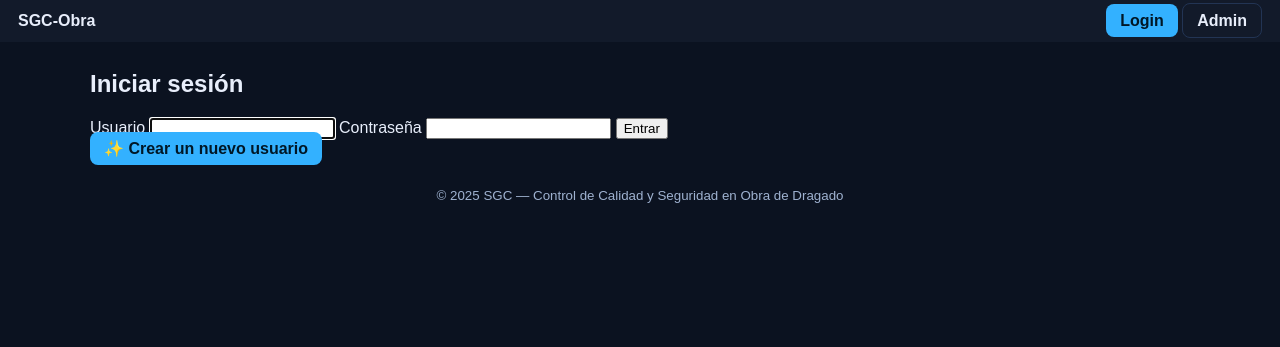
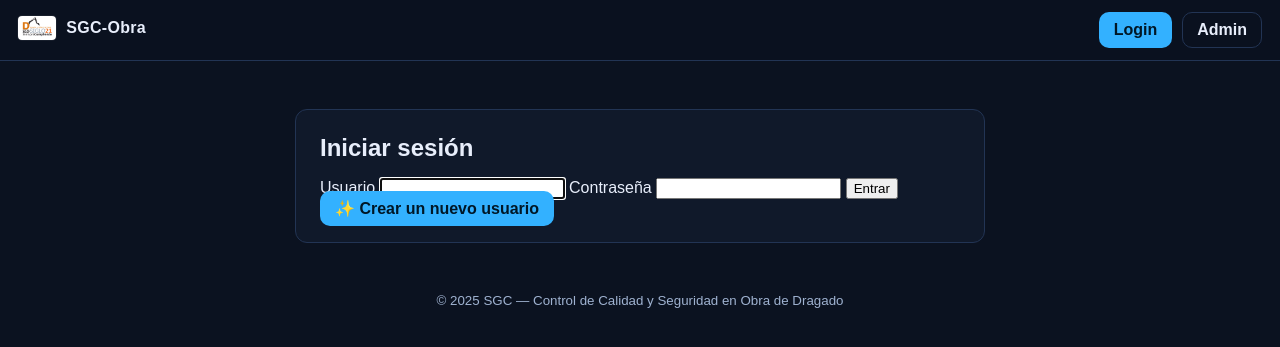
Before and after one commit to Mag0de0z2099/Proyecto-Codex, a Flask app: page /auth/login in a window 1280 px wide. Shown: the top 347 px of the page. Run offline with Flask 3, Linux system fonts and the light colour scheme.

Commit message:
feat(ui): agregar logo Siglo 21 en encabezado y pulir navbar

```diff
--- a/app/blueprints/auth/templates/auth/login.html
+++ b/app/blueprints/auth/templates/auth/login.html
@@ -1,8 +1,8 @@
 {% extends "base.html" %}
 {% block title %}Entrar{% endblock %}
 {% block content %}
-<article>
-  <h2>Iniciar sesión</h2>
+<section class="auth-wrap">
+  <h1>Iniciar sesión</h1>
   <form method="post" action="{{ url_for('auth.login_post') }}">
     <input type="hidden" name="csrf_token" value="{{ csrf_token() }}">
     <label class="form-label">
@@ -20,5 +20,5 @@
       </a>
     </div>
   </form>
-</article>
+</section>
 {% endblock %}
--- a/app/static/css/custom.css
+++ b/app/static/css/custom.css
@@ -2,10 +2,32 @@ body { font-family: Arial, sans-serif; margin:0; background:#0b1220; color:#e8ee
 a { text-decoration:none; }
 .sr-only { position:absolute; width:1px; height:1px; padding:0; margin:-1px; overflow:hidden; clip:rect(0,0,0,0); white-space:nowrap; border:0; }
 
-.navbar { display:flex; justify-content:space-between; padding:12px 18px; background:#121a2a; }
-.brand { font-weight:bold; }
-.btn { padding:8px 14px; border-radius:8px; background:#33b1ff; color:#001726; font-weight:600; }
-.btn.outline { background:transparent; border:1px solid #223454; color:#e8eefb; }
+.navbar{
+  position:sticky;top:0;z-index:10;
+  display:flex;align-items:center;justify-content:space-between;
+  padding:12px 18px;border-bottom:1px solid var(--border, #223454);
+  background:rgba(11,18,32,0.85);backdrop-filter:blur(6px)
+}
+.nav-left .brand{
+  display:inline-flex;align-items:center;gap:10px;
+  font-weight:600;letter-spacing:.3px
+}
+.nav-left .brand .logo{
+  height:24px;width:auto;display:block;border-radius:4px;
+  box-shadow:0 0 0 1px rgba(255,255,255,.06);
+}
+
+.nav-right{display:flex;gap:10px}
+.btn{
+  padding:8px 14px;border-radius:10px;
+  background:var(--accent, #33b1ff);color:#001726;font-weight:600;
+  border:1px solid transparent;transition:.2s
+}
+.btn:hover{filter:brightness(1.05)}
+.btn.outline{
+  background:transparent;border-color:var(--border, #223454);color:var(--text, #e8eefb)
+}
+.btn.outline:hover{background:rgba(18,26,42,.6)}
 
 .container { max-width:1100px; margin:28px auto; padding:0 16px; }
 .hero h1 { font-size:28px; margin-bottom:4px; }
@@ -22,3 +44,9 @@ a { text-decoration:none; }
 .external-link:hover { text-decoration:underline; }
 
 .footer { margin:28px auto; text-align:center; color:#9fb2d0; }
+
+.auth-wrap{
+  max-width:640px;margin:48px auto;padding:24px;
+  background:rgba(20,30,49,.6);border:1px solid var(--border,#223454);border-radius:12px
+}
+.auth-wrap h1{margin:0 0 16px;font-size:24px}
--- a/app/templates/base.html
+++ b/app/templates/base.html
@@ -4,11 +4,16 @@
   <meta charset="utf-8" />
   <meta name="viewport" content="width=device-width,initial-scale=1" />
   <title>{% block title %}SGC — Obra de Dragado{% endblock %}</title>
-  <link rel="stylesheet" href="{{ url_for('static', filename='css/custom.css') }}">
+  <link rel="stylesheet" href="{{ url_for('static', filename='css/custom.css') }}?v=2">
 </head>
 <body>
   <header class="navbar">
-    <div class="nav-left"><span class="brand">SGC-Obra</span></div>
+    <div class="nav-left">
+      <span class="brand">
+        <img class="logo" src="{{ url_for('static', filename='img/siglo21.png') }}" alt="Siglo 21">
+        <span>SGC-Obra</span>
+      </span>
+    </div>
     <nav class="nav-right">
       <a class="btn" href="{{ url_for('auth.login') }}">Login</a>
       <a class="btn outline" href="{{ url_for('admin.dashboard') }}">Admin</a>
```
